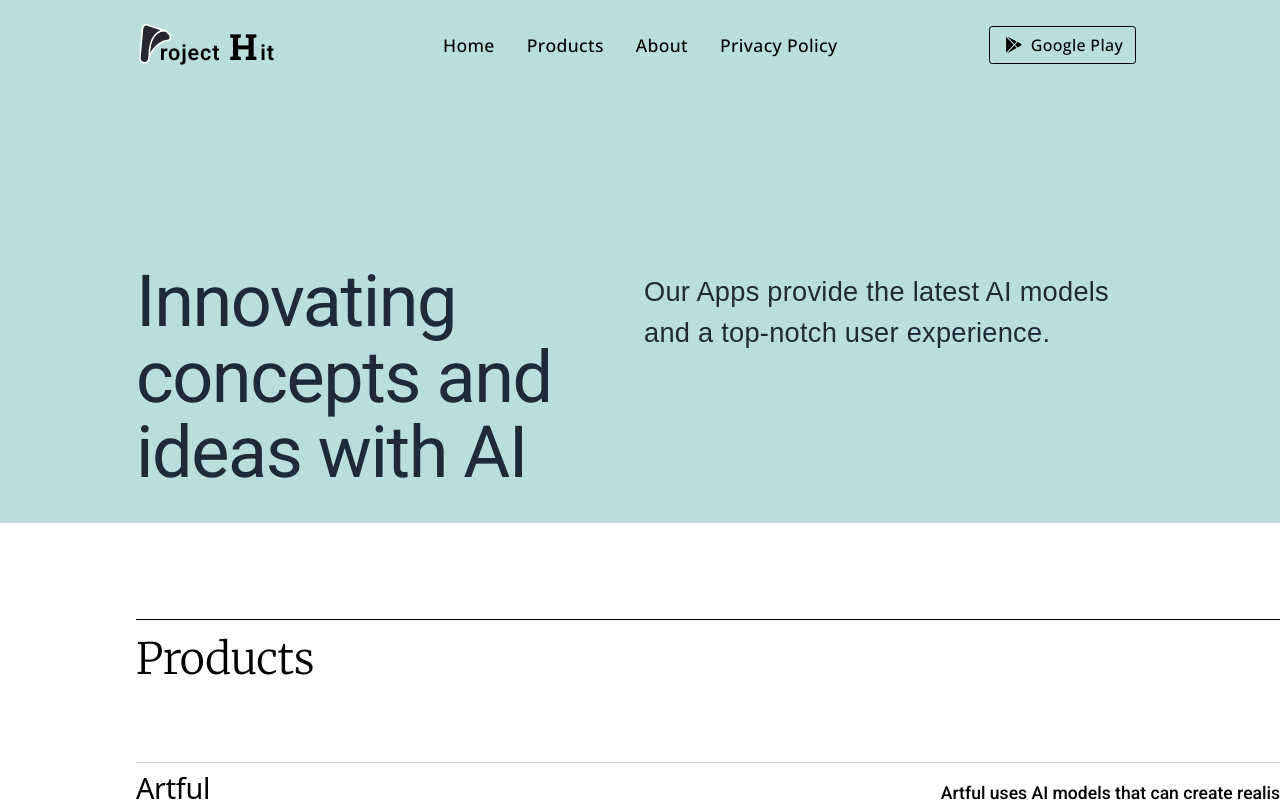
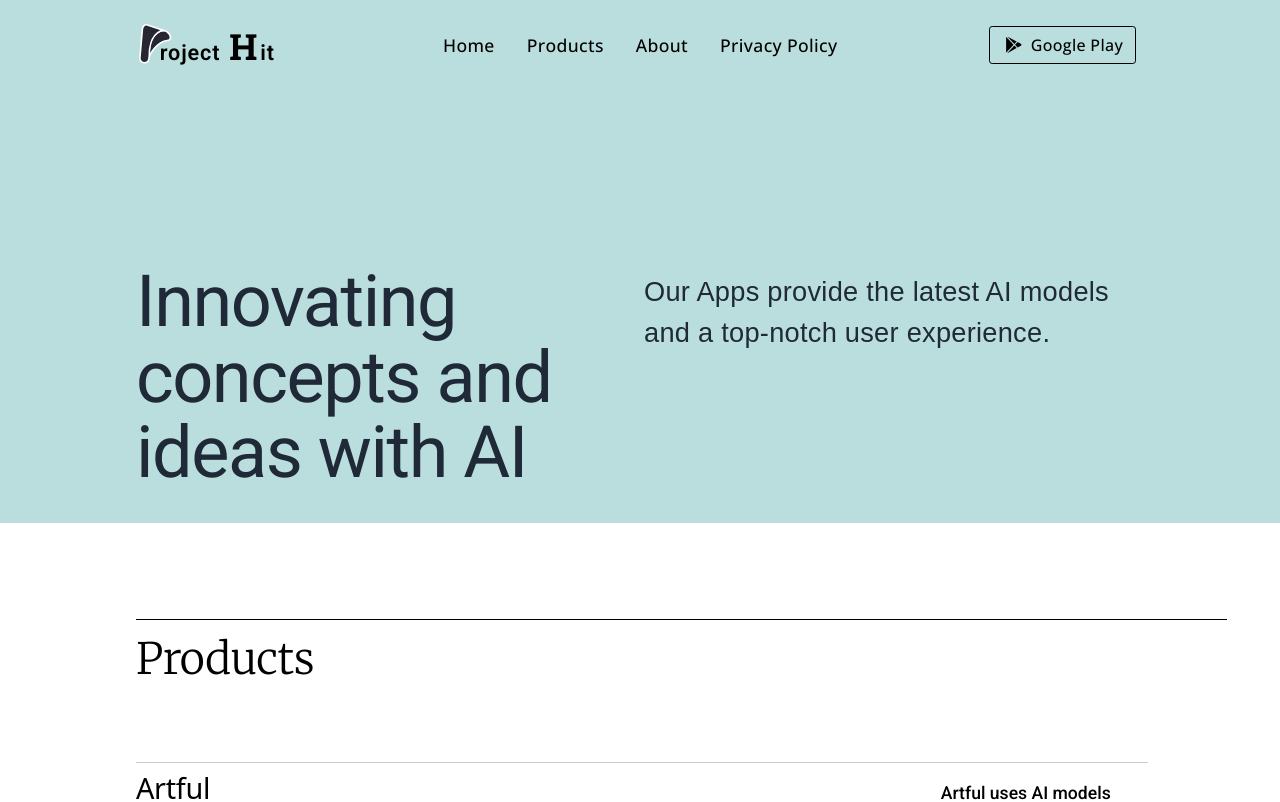
Before and after one commit to vansh77swami/ph-webite, a React (Create React App) app: page /products in a window 1280 px wide. Shown: the top 802 px of the page. Built offline with nearby package versions, Linux system fonts and the light colour scheme.

Commit message:
Update ProductPage.js

```diff
--- a/src/ProductPage.js
+++ b/src/ProductPage.js
@@ -5,7 +5,7 @@ import MidproductSection from './MidproductSection';
 import './css/MidproductSection.css';
 
 const ProductPage = () => (
-  <main className="productPage-main">
+  <>
     <section className="productPage-intro">
       <h1>Innovating concepts and ideas with AI</h1>
       <p>
@@ -14,7 +14,7 @@ const ProductPage = () => (
     </section>
 
     <MidproductSection />
-  </main>
+  </>
 );
 
 export default ProductPage;
```
